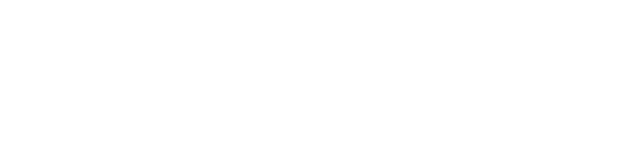
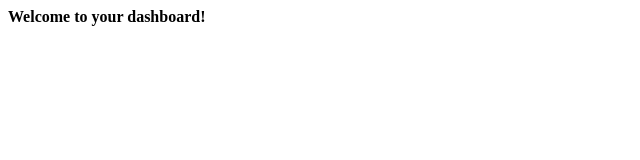
Before and after one commit to TiiratsT/WebDev2019, a plain HTML site: page index.html in a window 1280 px wide. Shown: the whole page, without its empty margins (0-640 px from the left). Drawn offline with Linux system fonts and the light colour scheme.

Commit message:
Added body text

```diff
--- a/index.html
+++ b/index.html
@@ -8,6 +8,9 @@
 </head>
 
 <body>
+    <header>
+        <strong>Welcome to your dashboard!</strong>
+    </header>
 </body>
 
 </html>
```
